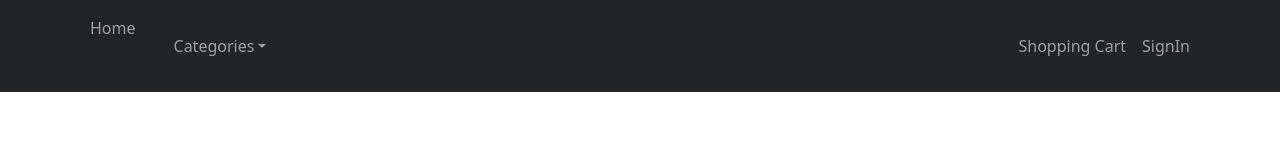
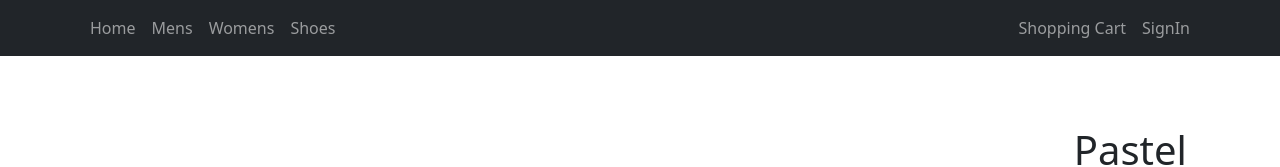
Before and after one commit to Local-Ghosts/ecommerce-sicart, a React (Create React App) app: page / in a window 1280 px wide. Shown: the top 167 px of the page. Built offline with nearby package versions, Linux system fonts and the light colour scheme.

Commit message:
Added Categories Individually

```diff
--- a/src/components/Nav.jsx
+++ b/src/components/Nav.jsx
@@ -10,16 +10,11 @@ function NavigationBar() {
           <Navbar.Collapse id="responsive-navbar-nav">
             <Nav className="me-auto">
               <Nav.Link href="#Products">Home</Nav.Link>
+              <Nav.Link>Mens</Nav.Link>
+              <Nav.Link>Womens</Nav.Link>
+              <Nav.Link>Shoes</Nav.Link>
 
-              <NavDropdown title="Categories" id="collasible-nav-dropdown">
-                <NavDropdown.Item href="#action/3.1">Jackets</NavDropdown.Item>
-                <NavDropdown.Item href="#action/3.2">Shirts</NavDropdown.Item>
-                <NavDropdown.Item href="#action/3.3">Jeans</NavDropdown.Item>
-                <NavDropdown.Item href="#action/3.4">T-Shirts</NavDropdown.Item>
-                <NavDropdown.Item href="#action/3.5">Shoes</NavDropdown.Item>
-                <NavDropdown.Divider />
 
-              </NavDropdown>
             </Nav>
             <Nav>
               <Nav.Link href="#cart">Shopping Cart</Nav.Link>
```
